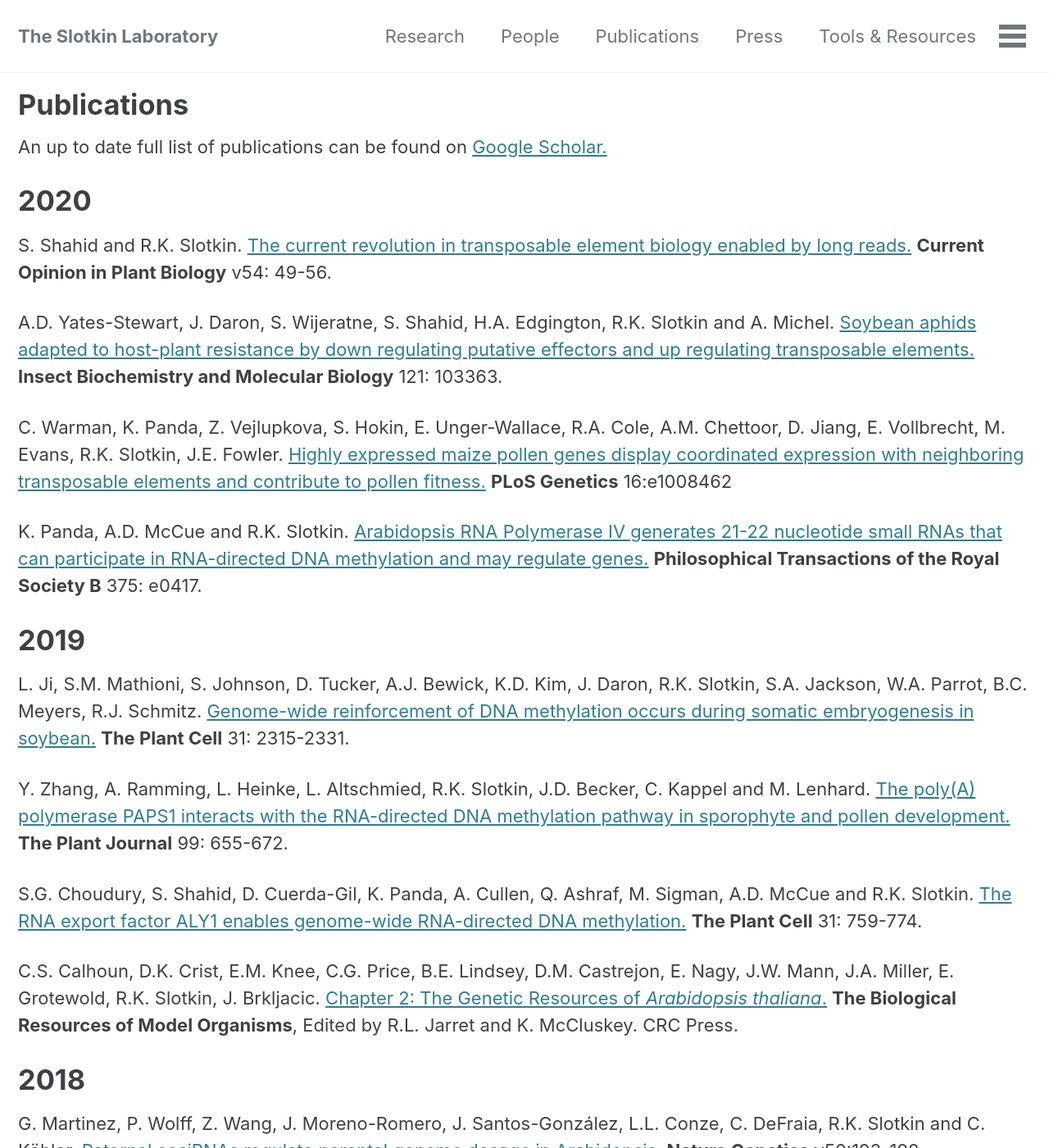
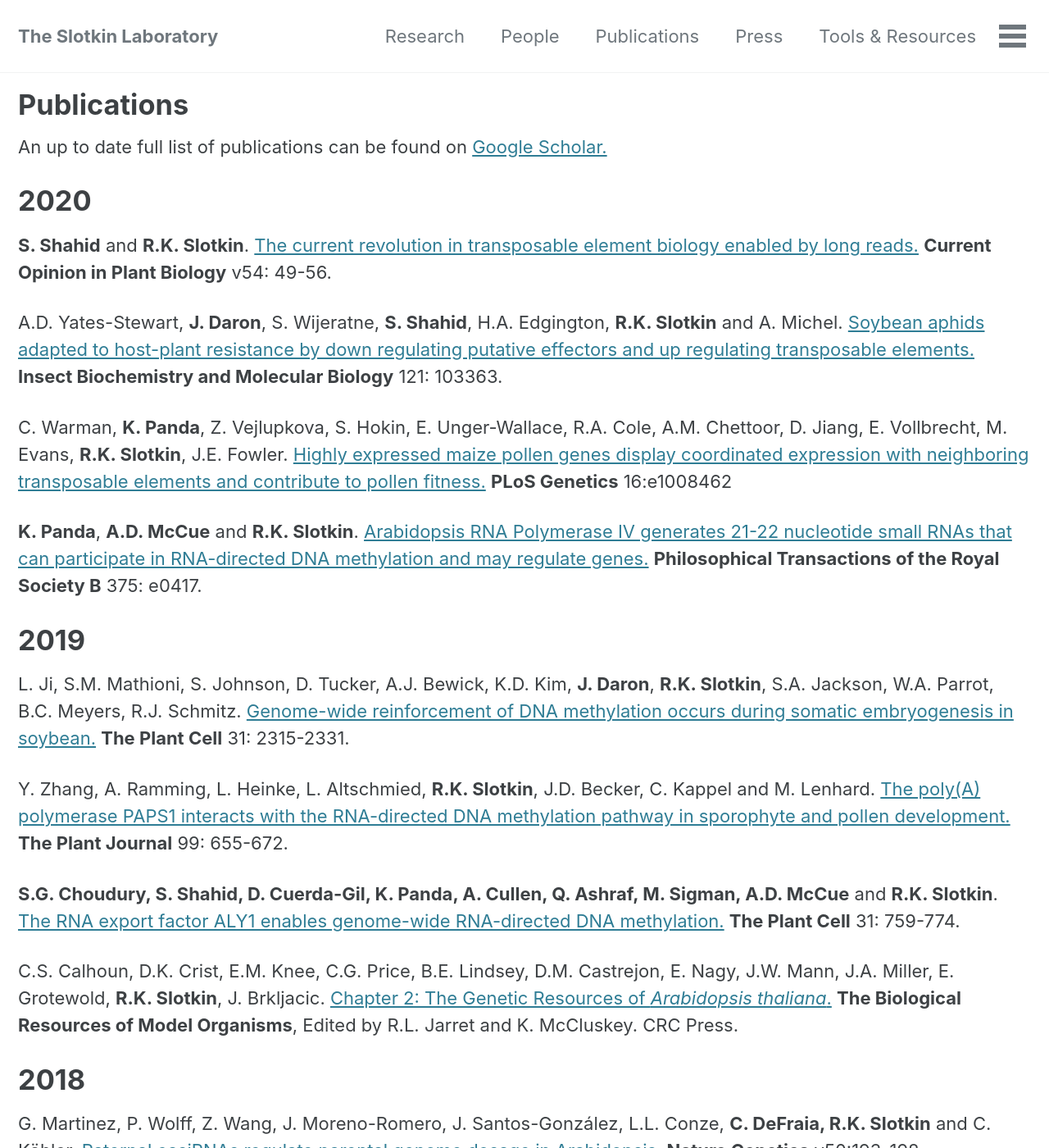
Before and after one commit to SlotkinLab/slotkinlab.github.io, a Jekyll site: the page built from _pages/publications.md, in a window 1280 px wide and 1400 px high. Shown: the whole window at 82% size. Built offline with Jekyll 4.4.1, drawn with Linux system fonts in a browser that asks for light colours; cached includes are drawn as plain includes; nearby versions of some CDN libraries; some of the changed text lies outside the part shown.

Commit message:
Update publications.md

```diff
--- a/_pages/publications.md
+++ b/_pages/publications.md
@@ -9,82 +9,82 @@ An up to date full list of publications can be found on [Google Scholar.](https:
 
 # 2020
 
-S. Shahid and R.K. Slotkin. [The current revolution in transposable element biology enabled by long reads.](https://www.sciencedirect.com/science/article/pii/S136952661930127X) **Current Opinion in Plant Biology** v54: 49-56.
+**S. Shahid** and **R.K. Slotkin**. [The current revolution in transposable element biology enabled by long reads.](https://www.sciencedirect.com/science/article/pii/S136952661930127X) **Current Opinion in Plant Biology** v54: 49-56.
 
-A.D. Yates-Stewart, J. Daron, S. Wijeratne, S. Shahid, H.A. Edgington, R.K. Slotkin and A. Michel. [Soybean aphids adapted to host-plant resistance by down regulating putative effectors and up regulating transposable elements.](https://www.sciencedirect.com/science/article/pii/S0965174820300527) **Insect Biochemistry and Molecular Biology** 121: 103363.
+A.D. Yates-Stewart, **J. Daron**, S. Wijeratne, **S. Shahid**, H.A. Edgington, **R.K. Slotkin** and A. Michel. [Soybean aphids adapted to host-plant resistance by down regulating putative effectors and up regulating transposable elements.](https://www.sciencedirect.com/science/article/pii/S0965174820300527) **Insect Biochemistry and Molecular Biology** 121: 103363.
 
-C. Warman, K. Panda, Z. Vejlupkova, S. Hokin, E. Unger-Wallace, R.A. Cole, A.M. Chettoor, D. Jiang, E. Vollbrecht, M. Evans, R.K. Slotkin, J.E. Fowler. [Highly expressed maize pollen genes display coordinated expression with neighboring transposable elements and contribute to pollen fitness.](https://journals.plos.org/plosgenetics/article?id=10.1371/journal.pgen.1008462) **PLoS Genetics** 16:e1008462
+C. Warman, **K. Panda**, Z. Vejlupkova, S. Hokin, E. Unger-Wallace, R.A. Cole, A.M. Chettoor, D. Jiang, E. Vollbrecht, M. Evans, **R.K. Slotkin**, J.E. Fowler. [Highly expressed maize pollen genes display coordinated expression with neighboring transposable elements and contribute to pollen fitness.](https://journals.plos.org/plosgenetics/article?id=10.1371/journal.pgen.1008462) **PLoS Genetics** 16:e1008462
 
-K. Panda, A.D. McCue and R.K. Slotkin. [Arabidopsis RNA Polymerase IV generates 21-22 nucleotide small RNAs that can participate in RNA-directed DNA methylation and may regulate genes.](https://royalsocietypublishing.org/doi/10.1098/rstb.2019.0417) **Philosophical Transactions of the Royal Society B** 375: e0417.
+**K. Panda**, **A.D. McCue** and **R.K. Slotkin**. [Arabidopsis RNA Polymerase IV generates 21-22 nucleotide small RNAs that can participate in RNA-directed DNA methylation and may regulate genes.](https://royalsocietypublishing.org/doi/10.1098/rstb.2019.0417) **Philosophical Transactions of the Royal Society B** 375: e0417.
 
 # 2019
 
-L. Ji, S.M. Mathioni, S. Johnson, D. Tucker, A.J. Bewick, K.D. Kim, J. Daron, R.K. Slotkin, S.A. Jackson, W.A. Parrot, B.C. Meyers, R.J. Schmitz. [Genome-wide reinforcement of DNA methylation occurs during somatic embryogenesis in soybean.](http://www.plantcell.org/content/31/10/2315) **The Plant Cell** 31: 2315-2331.
+L. Ji, S.M. Mathioni, S. Johnson, D. Tucker, A.J. Bewick, K.D. Kim, **J. Daron**, **R.K. Slotkin**, S.A. Jackson, W.A. Parrot, B.C. Meyers, R.J. Schmitz. [Genome-wide reinforcement of DNA methylation occurs during somatic embryogenesis in soybean.](http://www.plantcell.org/content/31/10/2315) **The Plant Cell** 31: 2315-2331.
 
-Y. Zhang, A. Ramming, L. Heinke, L. Altschmied, R.K. Slotkin, J.D. Becker, C. Kappel and M. Lenhard. [The poly(A) polymerase PAPS1 interacts with the RNA-directed DNA methylation pathway in sporophyte and pollen development.](https://onlinelibrary.wiley.com/doi/epdf/10.1111/tpj.14348) **The Plant Journal** 99: 655-672.
+Y. Zhang, A. Ramming, L. Heinke, L. Altschmied, **R.K. Slotkin**, J.D. Becker, C. Kappel and M. Lenhard. [The poly(A) polymerase PAPS1 interacts with the RNA-directed DNA methylation pathway in sporophyte and pollen development.](https://onlinelibrary.wiley.com/doi/epdf/10.1111/tpj.14348) **The Plant Journal** 99: 655-672.
 
-S.G. Choudury, S. Shahid, D. Cuerda-Gil, K. Panda, A. Cullen, Q. Ashraf, M. Sigman, A.D. McCue and R.K. Slotkin. [The RNA export factor ALY1 enables genome-wide RNA-directed DNA methylation.](http://www.plantcell.org/content/31/4/759) **The Plant Cell** 31: 759-774.
+**S.G. Choudury, S. Shahid, D. Cuerda-Gil, K. Panda, A. Cullen, Q. Ashraf, M. Sigman, A.D. McCue** and **R.K. Slotkin**. [The RNA export factor ALY1 enables genome-wide RNA-directed DNA methylation.](http://www.plantcell.org/content/31/4/759) **The Plant Cell** 31: 759-774.
 
-C.S. Calhoun, D.K. Crist, E.M. Knee, C.G. Price, B.E. Lindsey, D.M. Castrejon, E. Nagy, J.W. Mann, J.A. Miller, E. Grotewold, R.K. Slotkin, J. Brkljacic. [Chapter 2: The Genetic Resources of *Arabidopsis thaliana*.](https://www.taylorfrancis.com/books/e/9781315100999/chapters/10.1201/9781315100999-2) **The Biological Resources of Model Organisms**, Edited by R.L. Jarret and K. McCluskey. CRC Press.
+C.S. Calhoun, D.K. Crist, E.M. Knee, C.G. Price, B.E. Lindsey, D.M. Castrejon, E. Nagy, J.W. Mann, J.A. Miller, E. Grotewold, **R.K. Slotkin**, J. Brkljacic. [Chapter 2: The Genetic Resources of *Arabidopsis thaliana*.](https://www.taylorfrancis.com/books/e/9781315100999/chapters/10.1201/9781315100999-2) **The Biological Resources of Model Organisms**, Edited by R.L. Jarret and K. McCluskey. CRC Press.
 
 # 2018
 
-G. Martinez, P. Wolff, Z. Wang, J. Moreno-Romero, J. Santos-González, L.L. Conze, C. DeFraia, R.K. Slotkin and C. Köhler. [Paternal easiRNAs regulate parental genome dosage in Arabidopsis.](https://www.nature.com/articles/s41588-017-0033-4) **Nature Genetics** v50:193-198.
+G. Martinez, P. Wolff, Z. Wang, J. Moreno-Romero, J. Santos-González, L.L. Conze, **C. DeFraia, R.K. Slotkin** and C. Köhler. [Paternal easiRNAs regulate parental genome dosage in Arabidopsis.](https://www.nature.com/articles/s41588-017-0033-4) **Nature Genetics** v50:193-198.
 
-R.K. Slotkin. [The case for not masking away repetitive DNA.](https://mobilednajournal.biomedcentral.com/articles/10.1186/s13100-018-0120-9) **Mobile DNA** v9: 475.
+**R.K. Slotkin**. [The case for not masking away repetitive DNA.](https://mobilednajournal.biomedcentral.com/articles/10.1186/s13100-018-0120-9) **Mobile DNA** v9: 475.
 
 # 2017
 
-J. Daron and R.K. Slotkin. [EpiTEome: Simultaneous detection of transposable element insertion sites and their DNA methylation levels.](https://genomebiology.biomedcentral.com/articles/10.1186/s13059-017-1232-0) **Genome Biology** v18:7704.
+**J. Daron** and **R.K. Slotkin**. [EpiTEome: Simultaneous detection of transposable element insertion sites and their DNA methylation levels.](https://genomebiology.biomedcentral.com/articles/10.1186/s13059-017-1232-0) **Genome Biology** v18:7704.
 
-D. Fultz and R.K. Slotkin. [Exogenous Transposable Elements Circumvent Identity-Based Silencing Permitting the Dissection of Expression Dependent Silencing.](http://www.plantcell.org/content/early/2017/02/13/tpc.16.00718) **The Plant Cell** v29:360-376.
+**D. Fultz** and **R.K. Slotkin**. [Exogenous Transposable Elements Circumvent Identity-Based Silencing Permitting the Dissection of Expression Dependent Silencing.](http://www.plantcell.org/content/early/2017/02/13/tpc.16.00718) **The Plant Cell** v29:360-376.
 
-G. Martinez, S. Choudury and R.K. Slotkin. [tRNA-derived small RNAs target transposable element transcripts.](https://academic.oup.com/nar/article-lookup/doi/10.1093/nar/gkx103) **Nucleic Acids Research** v45:5142-52.
+**G. Martinez, S. Choudury** and **R.K. Slotkin**. [tRNA-derived small RNAs target transposable element transcripts.](https://academic.oup.com/nar/article-lookup/doi/10.1093/nar/gkx103) **Nucleic Acids Research** v45:5142-52.
 
 # 2016
 
-K. Panda, L. Ji, D.A. Neumann, J. Daron, R.J. Schmitz and R.K. Slotkin. [Full-length autonomous transposable elements are preferentially targeted by expression-dependent forms of RNA-directed DNA methylation.](https://genomebiology.biomedcentral.com/articles/10.1186/s13059-016-1032-y) **Genome Biology** v17: 170.
+**K. Panda**, L. Ji, D.A. Neumann, **J. Daron**, R.J. Schmitz and **R.K. Slotkin**. [Full-length autonomous transposable elements are preferentially targeted by expression-dependent forms of RNA-directed DNA methylation.](https://genomebiology.biomedcentral.com/articles/10.1186/s13059-016-1032-y) **Genome Biology** v17: 170.
 
-D. Cuerda-Gil and R.K. Slotkin. [Non-Canonical RNA-directed DNA Methylation.](http://www.nature.com/articles/nplants2016163) **Nature Plants** v2: 16163.
+**D. Cuerda-Gil** and **R.K. Slotkin**. [Non-Canonical RNA-directed DNA Methylation.](http://www.nature.com/articles/nplants2016163) **Nature Plants** v2: 16163.
 
-M.J. Sigman and R.K. Slotkin. [The First Rule of Plant Transposable Element Silencing: Location, Location, Location.](http://www.plantcell.org/content/28/2/304.long) **The Plant Cell** v28: 304-313.
+**M.J. Sigman** and **R.K. Slotkin**. [The First Rule of Plant Transposable Element Silencing: Location, Location, Location.](http://www.plantcell.org/content/28/2/304.long) **The Plant Cell** v28: 304-313.
 
-G. Martinez, K. Panda, C. Köhler and R.K. Slotkin. [Silencing in sperm cells is directed by RNA movement from the surrounding nurse cell.](http://www.nature.com/articles/nplants201630) **Nature Plants** v2: 16030.
+**G. Martinez, K. Panda**, C. Köhler and **R.K. Slotkin**. [Silencing in sperm cells is directed by RNA movement from the surrounding nurse cell.](http://www.nature.com/articles/nplants201630) **Nature Plants** v2: 16030.
 
 # 2015
 
-A.D. McCue, K. Panda, S. Nuthikattu, S.G. Choudury, E.N. Thomas and R.K. Slotkin. [ARGONAUTE6 bridges transposable element mRNA-derived siRNAs to the establishment of DNA methylation.](http://onlinelibrary.wiley.com/doi/10.15252/embj.201489499/abstract) **EMBO Journal** v34: 20-35.
+**A.D. McCue, K. Panda, S. Nuthikattu, S.G. Choudury, E.N. Thomas** and **R.K. Slotkin**. [ARGONAUTE6 bridges transposable element mRNA-derived siRNAs to the establishment of DNA methylation.](http://onlinelibrary.wiley.com/doi/10.15252/embj.201489499/abstract) **EMBO Journal** v34: 20-35.
 
-D. Fultz, S.G. Choudury, and R.K. Slotkin. [Silencing of Active Transposable Elements in Plants.](http://www.sciencedirect.com/science/article/pii/S1369526615000783) **Current Opinion in Plant Biology** v27: 67-76
+**D. Fultz, S.G. Choudury**, and **R.K. Slotkin**. [Silencing of Active Transposable Elements in Plants.](http://www.sciencedirect.com/science/article/pii/S1369526615000783) **Current Opinion in Plant Biology** v27: 67-76
 
 # 2014
 
-C. DeFraia and R.K. Slotkin. [Analysis of Retrotransposon Activity in Plants.](http://link.springer.com/protocol/10.1007%2F978-1-62703-773-0_13) **Plant Epigenetics and Epigenomics.** Editors Charles Spillane & Peter McKeown, Methods in Molecular Biology, Springer Press, v1112: 195-210.
+**C. DeFraia** and **R.K. Slotkin**. [Analysis of Retrotransposon Activity in Plants.](http://link.springer.com/protocol/10.1007%2F978-1-62703-773-0_13) **Plant Epigenetics and Epigenomics.** Editors Charles Spillane & Peter McKeown, Methods in Molecular Biology, Springer Press, v1112: 195-210.
 
 # 2013
 
-S. Nuthikattu, A.D. McCue, K. Panda, D. Fultz, C. DeFraia, E.N. Thomas and R.K. Slotkin. [The Initiation of Epigenetic Silencing of Active Transposable Elements is Triggered by RDR6 and 21-22 Nucleotide Small Interfering RNAs.](http://www.plantphysiol.org/content/162/1/116.abstract) **Plant Physiology** v162: 116-131.
+**S. Nuthikattu, A.D. McCue, K. Panda, D. Fultz, C. DeFraia, E.N. Thomas** and **R.K. Slotkin**. [The Initiation of Epigenetic Silencing of Active Transposable Elements is Triggered by RDR6 and 21-22 Nucleotide Small Interfering RNAs.](http://www.plantphysiol.org/content/162/1/116.abstract) **Plant Physiology** v162: 116-131.
 
-A.D. McCue, S. Nuthikattu, and R.K. Slotkin. [Genome-wide Identification of Genes Regulated in trans by Transposable Element Small Interfering RNAs.](http://www.ncbi.nlm.nih.gov/pmc/articles/PMC3817159/) **RNA Biology** v10: 1379-1395.
+**A.D. McCue, S. Nuthikattu**, and **R.K. Slotkin**. [Genome-wide Identification of Genes Regulated in trans by Transposable Element Small Interfering RNAs.](http://www.ncbi.nlm.nih.gov/pmc/articles/PMC3817159/) **RNA Biology** v10: 1379-1395.
 
-K. Panda and R.K. Slotkin. [Proposed Mechanism for the Initiation of Transposable Element Silencing by the RDR6-directed DNA Methylation Pathway.](http://www.ncbi.nlm.nih.gov/pmc/articles/PMC3999056/ ) **Plant Signaling & Behavior** v8: e25206.
+**K. Panda** and **R.K. Slotkin**. [Proposed Mechanism for the Initiation of Transposable Element Silencing by the RDR6-directed DNA Methylation Pathway.](http://www.ncbi.nlm.nih.gov/pmc/articles/PMC3999056/ ) **Plant Signaling & Behavior** v8: e25206.
 
 # 2012
 
-A.D. McCue, S. Nuthikattu, S.H. Reeder and R.K. Slotkin.[Gene Expression and Stress Response Mediated by the Epigenetic Regulation of a Transposable Element Small RNA.](http://www.plosgenetics.org/article/info%3Adoi%2F10.1371%2Fjournal.pgen.1002474) **PLoS Genetics** v8: e1002474
+**A.D. McCue, S. Nuthikattu, S.H. Reeder** and **R.K. Slotkin**.[Gene Expression and Stress Response Mediated by the Epigenetic Regulation of a Transposable Element Small RNA.](http://www.plosgenetics.org/article/info%3Adoi%2F10.1371%2Fjournal.pgen.1002474) **PLoS Genetics** v8: e1002474
 
-G. Martinez and R.K. Slotkin. [Developmental Reactivation of Transposable Element Silencing in Plants: Functional or Byproduct?](http://www.sciencedirect.com/science/article/pii/S1369526612001136) **Current Opinion in Plant Biology** v15: 496-502.
+**G. Martinez** and **R.K. Slotkin**. [Developmental Reactivation of Transposable Element Silencing in Plants: Functional or Byproduct?](http://www.sciencedirect.com/science/article/pii/S1369526612001136) **Current Opinion in Plant Biology** v15: 496-502.
 
-A.D. McCue and R.K. Slotkin. [Transposable Element Small RNAs as Regulators of Gene Expression.](http://www.sciencedirect.com/science/article/pii/S0168952512001412) **Trends in Genetics** v28: 616-623.
+**A.D. McCue** and **R.K. Slotkin**. [Transposable Element Small RNAs as Regulators of Gene Expression.](http://www.sciencedirect.com/science/article/pii/S0168952512001412) **Trends in Genetics** v28: 616-623.
 
-R.K. Slotkin, S. Nuthikattu, and N. Jiang. [The Evolutionary Impact of Transposable Elements on Gene and Genome Regulation.](http://link.springer.com/chapter/10.1007/978-3-7091-1130-7_3 ) **Molecular Biology and Evolution of the Plant Genome.** Editors Johann Greilhuber and Jonathan Wendel, Springer Press, p35-58.
+**R.K. Slotkin, S. Nuthikattu**, and N. Jiang. [The Evolutionary Impact of Transposable Elements on Gene and Genome Regulation.](http://link.springer.com/chapter/10.1007/978-3-7091-1130-7_3 ) **Molecular Biology and Evolution of the Plant Genome.** Editors Johann Greilhuber and Jonathan Wendel, Springer Press, p35-58.
 
 # 2011
 
-A.D. McCue, M. Cresti, J.A. Feijo and R.K. Slotkin. [Cytoplasmic connection of sperm cells to the pollen vegetative nucleus: the functional role of the male germ unit revisited.](http://jxb.oxfordjournals.org/content/62/5/1621) **Journal of Experimental Botany** v62: 1621-1631.
+**A.D. McCue**, M. Cresti, J.A. Feijo and **R.K. Slotkin**. [Cytoplasmic connection of sperm cells to the pollen vegetative nucleus: the functional role of the male germ unit revisited.](http://jxb.oxfordjournals.org/content/62/5/1621) **Journal of Experimental Botany** v62: 1621-1631.
 
-D. Lisch and R.K. Slotkin. [Strategies for Silencing and Escape: The Ancient Struggle Between Transposable Elements and Their Hosts.](http://www.sciencedirect.com/science/article/pii/B9780123860330000037) **International Review of Cell and Molecular Biology** v292: 119-152.
+D. Lisch and **R.K. Slotkin**. [Strategies for Silencing and Escape: The Ancient Struggle Between Transposable Elements and Their Hosts.](http://www.sciencedirect.com/science/article/pii/B9780123860330000037) **International Review of Cell and Molecular Biology** v292: 119-152.
 
 # 2010
 
-R.K. Slotkin. [The Epigenetic Control of the Athila Family of Retrotransposons in Arabidopsis.](http://www.tandfonline.com/doi/10.4161/epi.5.6.12119) **Epigenetics** v5: 483-490.
+**R.K. Slotkin**. [The Epigenetic Control of the Athila Family of Retrotransposons in Arabidopsis.](http://www.tandfonline.com/doi/10.4161/epi.5.6.12119) **Epigenetics** v5: 483-490.
```
